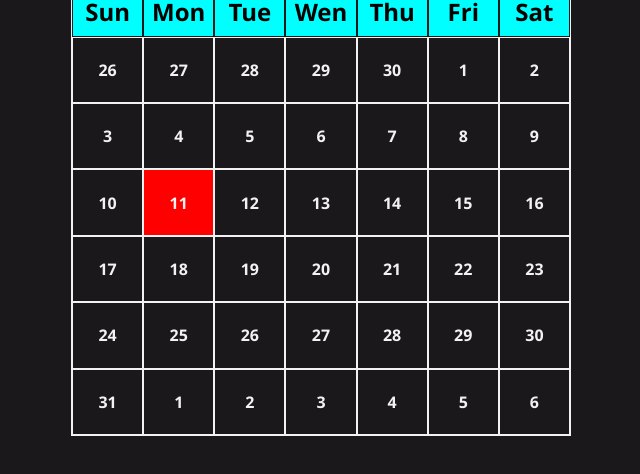
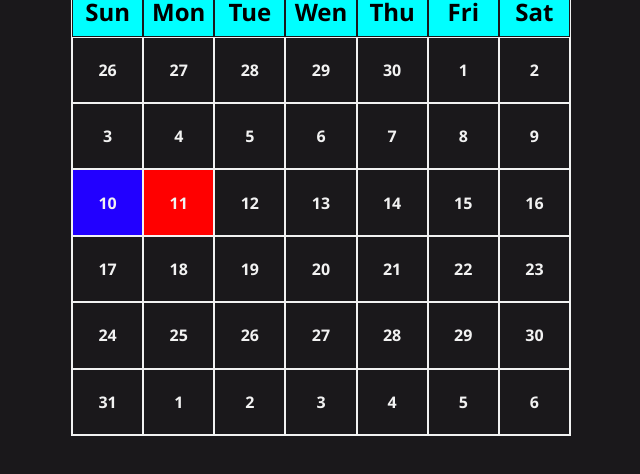
Before and after one commit to balkacer/calendar-js, a plain HTML site: page docs/index.html in a window 1280 px wide. Both pictures are taken after a click on the element "11". Shown: the part 214-688 px from the top of the page, without its empty margins (319-959 px from the left). Drawn offline with Linux system fonts and the light colour scheme.

Commit message:
Add today day mark and date dataset

```diff
--- a/docs/index.js
+++ b/docs/index.js
@@ -43,22 +43,39 @@ function renderCalendar() {
   dayArray = [];
 
   for (let i = lWeekDay - 1; i > -1; i--) {
-    dayArray.push(daysOfPriorMonth - i);
+    dayArray.push({
+      day: daysOfPriorMonth - i,
+      month: (cMonth === 0 ? 11 : cMonth - 1) + 1,
+      year: cMonth === 0 ? cYear - 1 : cYear,
+    });
   }
 
-  dayArray = dayArray.concat([...Array(daysOfMonth).keys()].map((e) => +e + 1));
-  dayArray = dayArray.concat(
-    [...Array(42 - dayArray.length).keys()].map((e) => +e + 1)
-  );
+  for (let i = 1; i <= daysOfMonth; i++) {
+    dayArray.push({ day: i, month: cMonth + 1, year: cYear });
+  }
+
+  const d = 42 - dayArray.length;
+
+  for (let i = 1; i <= d; i++) {
+    dayArray.push({
+      day: i,
+      month: ((cMonth + 1) % 12) + 1,
+      year: cMonth === 11 ? cYear + 1 : cYear,
+    });
+  }
 
   const days = document.getElementById("days");
   days.innerHTML = "";
 
   dayArray.forEach((a, i) => {
     let day = document.createElement("div");
+    day.dataset.date = Object.values(a).join("/");
     day.classList.add("sq");
+    if (day.dataset.date === new Date().toLocaleDateString()) {
+      day.classList.add("today");
+    }
     day.id = "cel-" + i;
-    day.innerText = a;
+    day.innerText = a.day;
     day.addEventListener("click", function () {
       const index = i;
 
@@ -69,7 +86,6 @@ function renderCalendar() {
       if (isSelected && !daysFromTo.includes(index)) {
         daysFromTo[0] = daysFromTo[1];
         daysFromTo[1] = index;
-        someIsSelected = true;
       } else {
         daysFromTo[1] = daysFromTo[0] !== index ? daysFromTo[0] : daysFromTo[1];
         daysFromTo[0] = -1;
--- a/docs/style.css
+++ b/docs/style.css
@@ -76,7 +76,7 @@ body {
 #calendar > .body {
   display: grid;
   grid-template-columns: auto auto auto auto auto auto auto;
-  grid-template-rows: auto auto auto auto auto;
+  grid-template-rows: auto auto auto auto auto auto;
 }
 
 #calendar > .body .sq {
@@ -95,8 +95,12 @@ body {
   background-color: var(--white);
 }
 
+.today {
+  background-color: rgb(34, 0, 255);
+}
+
 .selected {
-  background-color: rgb(181, 255, 78);
+  background-color: rgb(79, 79, 79);
 }
 
 .day-of {
```
